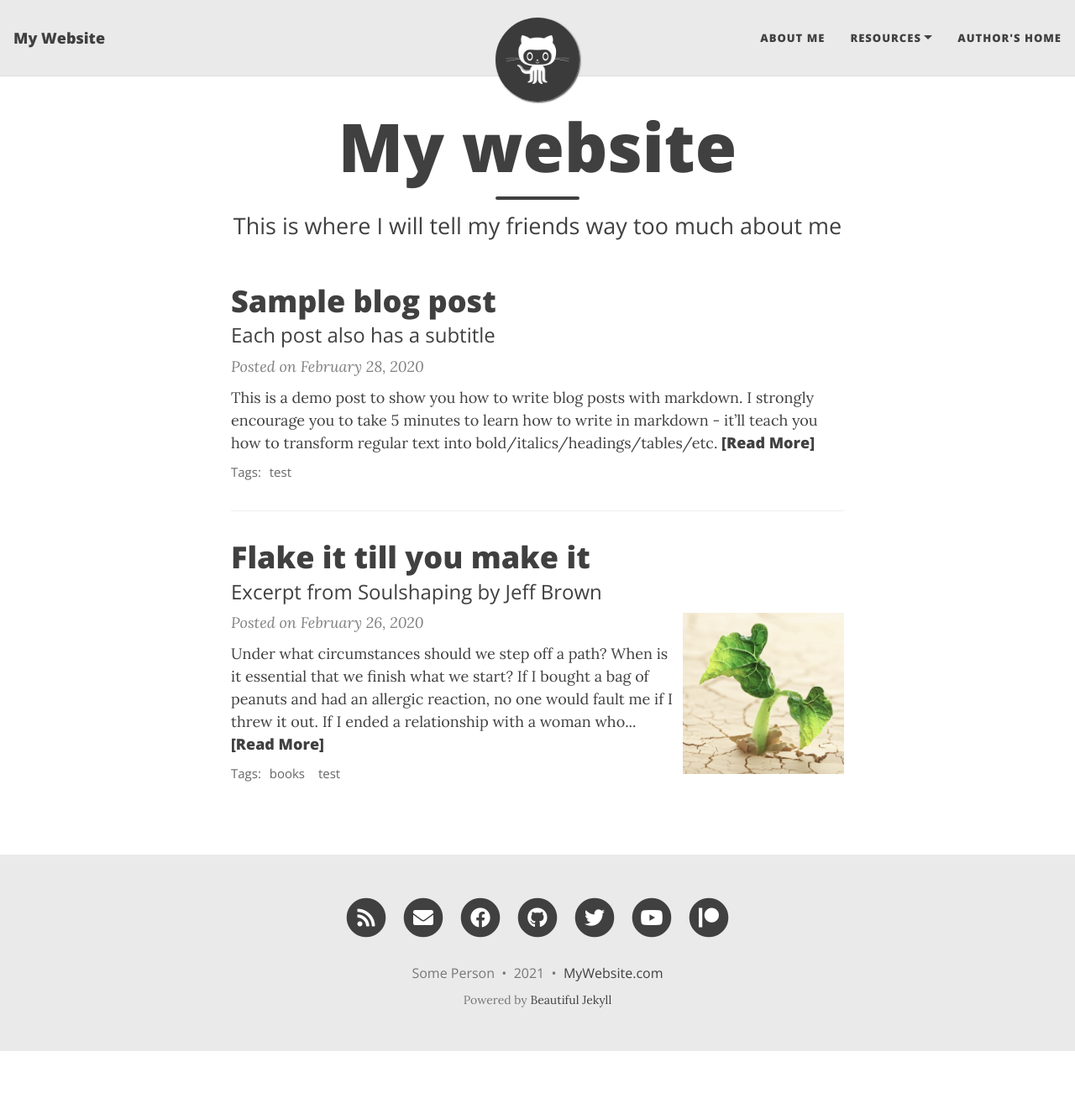
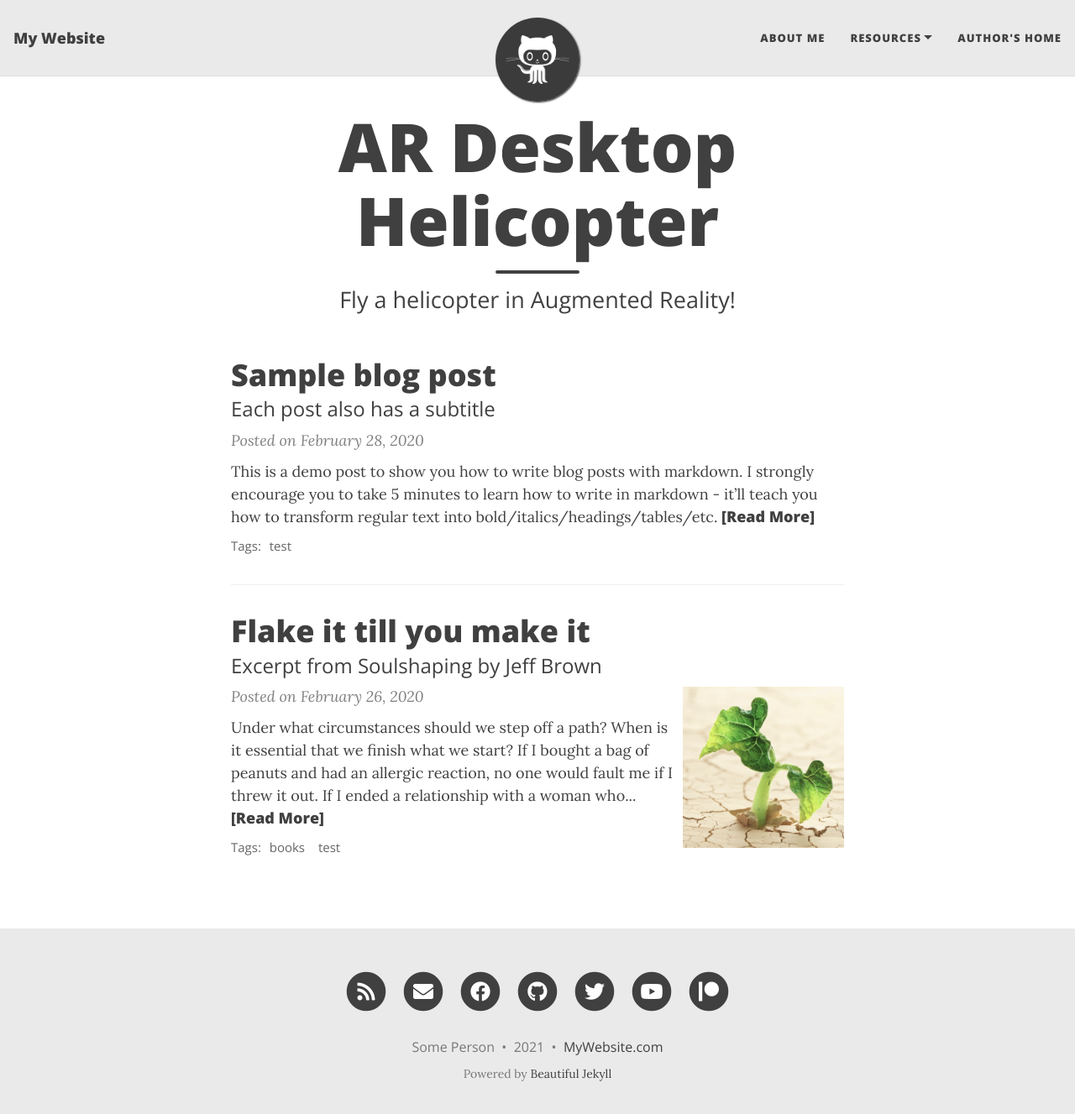
Before and after one commit to avijmarks/ARDesktopHelicopterSite, a Jekyll site: the page built from index.html, in a window 1280 px wide and 1340 px high. Shown: the top 1327 px of the window at 84% size. Built offline with Jekyll 4.4.1, drawn with Linux system fonts in a browser that asks for light colours; nearby versions of some CDN libraries; the list of posts is cut into pages by our own code.

Commit message:
index.html update

```diff
--- a/index.html
+++ b/index.html
@@ -1,5 +1,5 @@
 ---
 layout: home
-title: My website
-subtitle: This is where I will tell my friends way too much about me
+title: AR Desktop Helicopter
+subtitle: Fly a helicopter in Augmented Reality!
 ---
```
